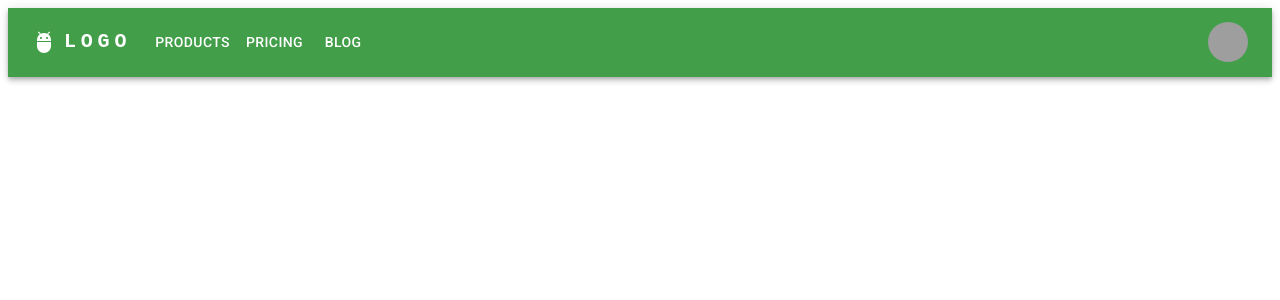
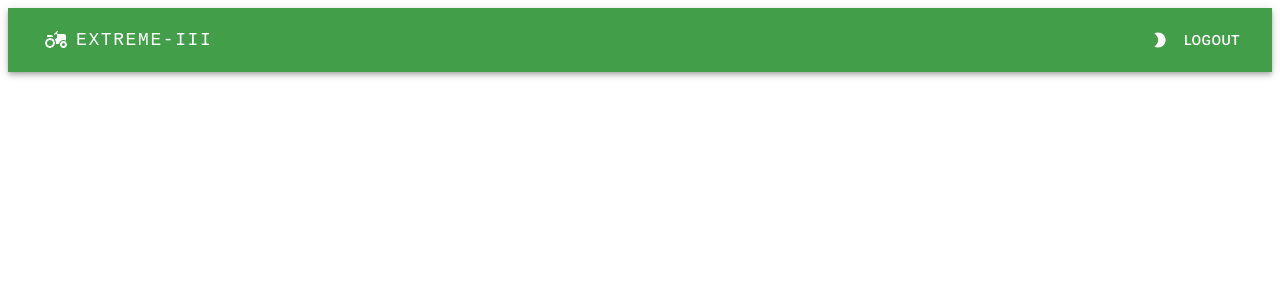
Before and after one commit to pwangsom/vite-react-mui-admin-01, a React (Vite) app: page / in a window 1280 px wide. Shown: the top 300 px of the page. Built offline with nearby package versions, Linux system fonts and the light colour scheme; grey boxes are pictures that could not be loaded.

Commit message:
Create Logo files

```diff
--- a/src/App.jsx
+++ b/src/App.jsx
@@ -13,7 +13,7 @@ function App() {
   return (
     <ThemeProvider theme={appTheme}>
       <Box sx={{ flexGrow: 1 }}>
-          <ResponsiveAppBar />
+          <HomeLoggedin />
       </Box>
     </ThemeProvider>
   )
--- /dev/null
+++ b/src/components/Logo.jsx
@@ -0,0 +1,36 @@
+import React from 'react'
+import AgricultureIcon from '@mui/icons-material/Agriculture';
+import IconButton from '@mui/material/IconButton';
+
+const Logo = () => {
+    return (
+            <IconButton
+                variant="text"
+                color="inherit"
+                aria-label="logo name"
+                size="large"
+                href="/"
+                sx={{
+                    mr: 2,
+                    display: { xs: 'none', md: 'flex' },
+                    fontFamily: 'monospace',
+                    fontSize: '18px',
+                    letterSpacing: '.1rem',
+                    color: 'inherit',
+                }}
+            >
+
+                <AgricultureIcon
+                    fontSize="medium"
+                    sx={{
+                        mr: 1
+                    }}
+
+                />
+
+                EXTREME-III
+            </IconButton>
+    )
+}
+
+export default Logo;
--- /dev/null
+++ b/src/components/LogoSmall.jsx
@@ -0,0 +1,24 @@
+import React from 'react'
+import AgricultureIcon from '@mui/icons-material/Agriculture';
+import IconButton from '@mui/material/IconButton';
+
+const LogoSmall = () => {
+    return (
+        <IconButton
+            color="inherit"
+            aria-label="logo name"
+            size="large"
+            href="/"
+            sx={{
+                flexGrow: 0,
+                display: { xs: 'flex', md: 'none' }
+            }}
+        >
+            <AgricultureIcon
+                fontSize="large"
+            />
+        </IconButton>
+    )
+}
+
+export default LogoSmall;
--- a/src/components/NavbarLoggedin.jsx
+++ b/src/components/NavbarLoggedin.jsx
@@ -1,11 +1,13 @@
 import * as React from 'react';
+
+import Logo from './Logo';
+import LogoSmall from './LogoSmall';
+import ThemeMode from './ThemeMode';
 
 import AppBar from '@mui/material/AppBar';
 import Box from '@mui/material/Box';
 import Toolbar from '@mui/material/Toolbar';
-import Typography from '@mui/material/Typography';
 import Button from '@mui/material/Button';
-import AgricultureIcon from '@mui/icons-material/Agriculture';
 
 function Navbar() {
 
@@ -13,27 +15,12 @@ function Navbar() {
         <Box sx={{ flexGrow: 1 }}>
             <AppBar position="static">
                 <Toolbar>
-                    <AgricultureIcon sx={{ display: { xs: 'none', md: 'flex' }, mr: 1 }} />
-                    <Typography
-                        variant="h6"
-                        component="div"
-                        href="/"
-                        sx={{
-                            flexGrow: 1,
-                            mr: 2,
-                            display: { xs: 'none', md: 'flex' },
-                            fontFamily: 'monospace',
-                            fontWeight: 300,
-                            letterSpacing: '.1rem',
-                            color: 'inherit',
-                            textDecoration: 'none',
-                        }}
-                    >
-                        EXTREME-III
-                    </Typography>
+                    <Logo />
+                    <LogoSmall />
 
-                    <AgricultureIcon sx={{ display: { xs: 'flex', md: 'none' }, mr: 1 }} />
-                    <Box sx={{ flexGrow: 1, display: { xs: 'flex', md: 'none' } }} />
+                    <Box sx={{ flexGrow: 1 }} />
+
+                    <ThemeMode />
                     <Button color="inherit">Logout</Button>
                 </Toolbar>
             </AppBar>
--- /dev/null
+++ b/src/components/ThemeMode.jsx
@@ -0,0 +1,19 @@
+import React from 'react'
+import ModeNightIcon from '@mui/icons-material/ModeNight';
+import IconButton from '@mui/material/IconButton';
+
+const ThemeMode = () => {
+    return (
+        <IconButton
+            size="small"
+            edge="end"
+            color="inherit"
+            aria-label="theme mode"
+            sx={{ mr: 0.3 }}
+        >
+            <ModeNightIcon fontSize="inherit" />
+        </IconButton>
+    )
+}
+
+export default ThemeMode;
--- a/src/pages/home-loggedin/HomeLoggedin.jsx
+++ b/src/pages/home-loggedin/HomeLoggedin.jsx
@@ -1,4 +1,4 @@
-import Navbar from "../../components/NavbarLoggedin"
+import NavbarLoggedin from "../../components/NavbarLoggedin"
 
 import React from 'react'
 import Box from '@mui/material/Box';
@@ -6,7 +6,7 @@ import Box from '@mui/material/Box';
 const HomeLoggedin = () => {
   return (
     <Box>
-        <Navbar />
+        <NavbarLoggedin />
     </Box>
   )
 }
```
